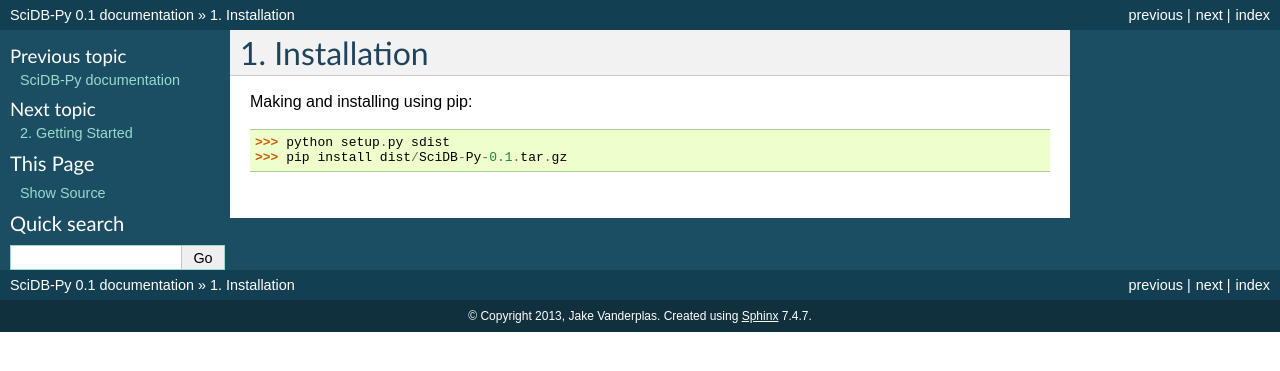
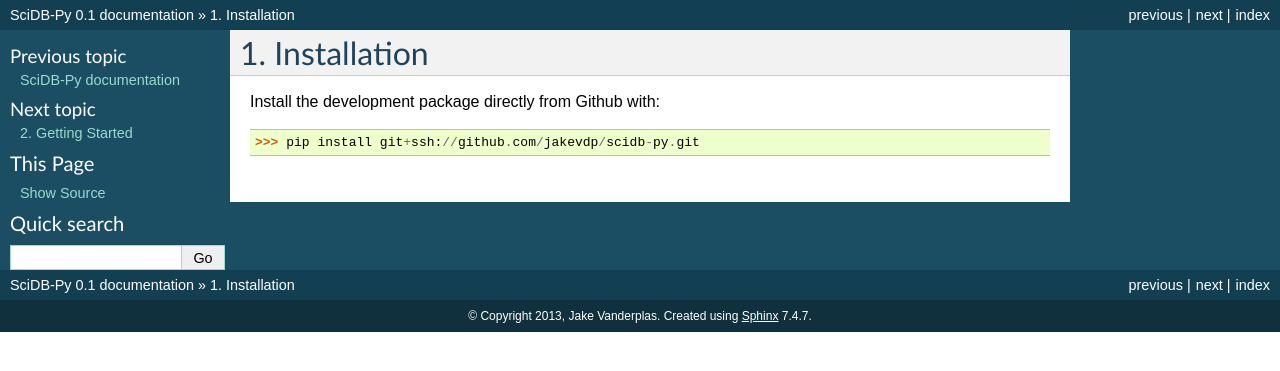
Before and after one commit to rvernica/SciDB-Py, a Sphinx documentation site: the page built from doc/install.rst, in a window 1280 px wide. Shown: the top 371 px of the page. Built offline with Sphinx 7.4.7, drawn with Linux system fonts in a browser that asks for light colours; formulas are drawn with MathJax 3.

Commit message:
Indentaion fix; updated install doc

```diff
--- a/doc/install.rst
+++ b/doc/install.rst
@@ -2,7 +2,6 @@
 Installation
 ============
 
-Making and installing using pip:
+Install the development package directly from Github with:
 
-    >>> python setup.py sdist
-    >>> pip install dist/SciDB-Py-0.1.tar.gz
+    >>> pip install git+ssh://github.com/jakevdp/scidb-py.git
--- a/doc/tutorial.rst
+++ b/doc/tutorial.rst
@@ -93,7 +93,7 @@ From a numpy array
 ^^^^^
 
 The simplest approach to creating a `SciDBarray` object is to upload a numpy
-array into SciDB with the `new_array` function. Although this approach is
+array into SciDB with the `from_array` function. Although this approach is
 super-convenient, it is not really suitable for very big arrays (which might
 exceed memory availability in a single computer, for example). In such cases,
 consider other options described below.
@@ -126,7 +126,7 @@ the data are generated at the SciDB back-end.
 Examples follow::
 
   # Create a 10x10 array of double-precision zeros:
-  A = sdb.zeros( (10,10,) )
+  A = sdb.zeros( (10,10) )
 
   # Create a 10x10 array of 64-bit signed integer ones:
   A = sdb.ones( (10,10), dtype='int64' )
```
Also changed, not shown: other parts of doc/tutorial.rst (+1 -1 lines), 1 other file.
